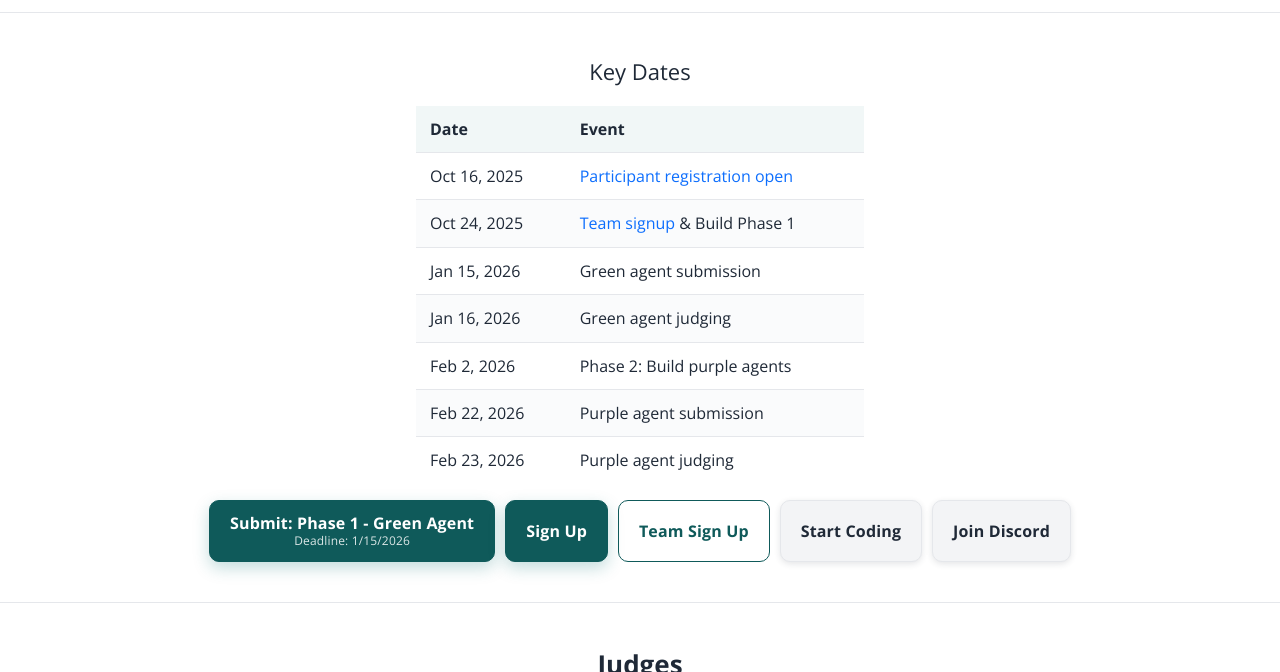
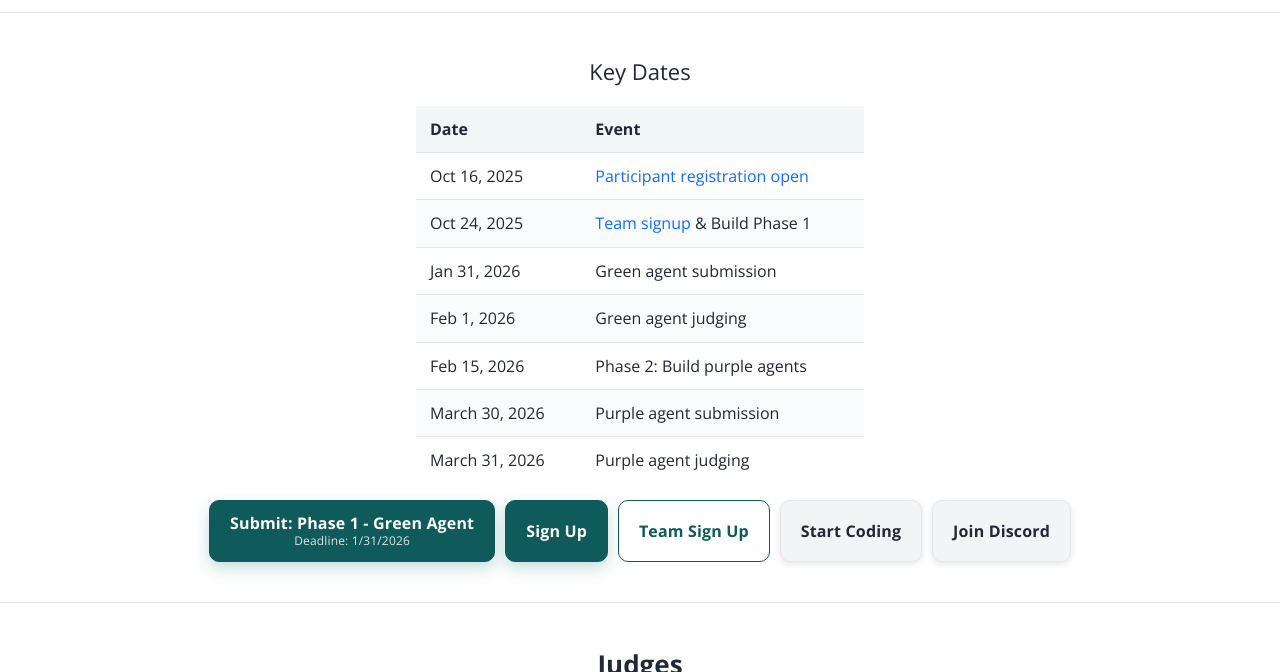
Before and after one commit to rdi-berkeley/rdi-berkeley.github.io, a Jekyll site: the page agentx-agentbeats.html, which Jekyll copies as it is, in a window 1280 px wide and 900 px high, scrolled down 8075 px, cut to the strip 0-672 px from the top of the window. Built offline with Jekyll 4.4.1, drawn with Linux system fonts in a browser that asks for light colours; some of the changed text lies outside the part shown.

Commit message:
agentx-agentbeats: update dates

```diff
--- a/agentx-agentbeats.html
+++ b/agentx-agentbeats.html
@@ -503,7 +503,7 @@
         <strong>Compete for over $1M in prizes and resources.</strong> This two-phase competition challenges participants to first build novel benchmarks or enhance existing benchmarks for agentic AI (Phase 1), and then create AI agents to excel on them (Phase 2)—advancing the field by creating high-quality, broad-coverage, realistic agent evaluations as shared public goods.
       </p>
       <div class="cta-row">
-        <a class="btn btn-primary btn-submit" href="https://forms.gle/1C5d8KXny2JBpZhz7" target="_blank" rel="noopener">Submit: Phase 1 - Green Agent<span class="btn-subtitle">Deadline: 1/15/2026</span></a>
+        <a class="btn btn-primary btn-submit" href="https://forms.gle/1C5d8KXny2JBpZhz7" target="_blank" rel="noopener">Submit: Phase 1 - Green Agent<span class="btn-subtitle">Deadline: 1/31/2026</span></a>
         <a class="btn btn-primary" href="https://forms.gle/NHE8wYVgS6iJLwRj8" target="_blank" rel="noopener">Sign Up</a>
         <a class="btn btn-secondary" href="https://forms.gle/bThAdujamMju6JTg8" target="_blank" rel="noopener">Team Sign Up</a>
         <a class="btn" href="https://discord.gg/uqZUta3MYa" target="_blank" rel="noopener">Join Discord</a>
@@ -644,7 +644,7 @@
           <li class="phase-item">
             <div class="phase-item-header">
               <h3>🟢 Phase 1 · Green</h3>
-              <p class="phase-dates">Oct 16, 2025 to Jan 16, 2026</p>
+              <p class="phase-dates">Oct 16, 2025 to Jan 31, 2026</p>
             </div>
             <p>Participants build green agents that define assessments and automate scoring. Pick your evaluation track:</p>
             <div class="competition-subsection" id="green-steps">
@@ -731,7 +731,7 @@
           <li class="phase-item">
             <div class="phase-item-header">
               <h3>🟣 Phase 2 · Purple</h3>
-              <p class="phase-dates">Feb 2 to Feb 23, 2026</p>
+              <p class="phase-dates">Feb 15 to March 31, 2026</p>
             </div>
             <p>Participants build purple agents to tackle the select top green agents from Phase 1 and compete on the public leaderboards.</p>
           </li>
@@ -841,23 +841,23 @@
                   <td><a href="https://forms.gle/bThAdujamMju6JTg8" target="_blank" rel="noopener">Team signup</a> &amp; Build Phase 1</td>
                 </tr>
                 <tr>
-                  <td>Jan 15, 2026</td>
+                  <td>Jan 31, 2026</td>
                   <td>Green agent submission</td>
                 </tr>
                 <tr>
-                  <td>Jan 16, 2026</td>
+                  <td>Feb 1, 2026</td>
                   <td>Green agent judging</td>
                 </tr>
                 <tr>
-                  <td>Feb 2, 2026</td>
+                  <td>Feb 15, 2026</td>
                   <td>Phase 2: Build purple agents</td>
                 </tr>
                 <tr>
-                  <td>Feb 22, 2026</td>
+                  <td>March 30, 2026</td>
                   <td>Purple agent submission</td>
                 </tr>
                 <tr>
-                  <td>Feb 23, 2026</td>
+                  <td>March 31, 2026</td>
                   <td>Purple agent judging</td>
                 </tr>
               </tbody>
@@ -866,7 +866,7 @@
         </div>
       </div>
       <div class="cta-row">
-        <a class="btn btn-primary btn-submit" href="https://forms.gle/1C5d8KXny2JBpZhz7" target="_blank" rel="noopener">Submit: Phase 1 - Green Agent<span class="btn-subtitle">Deadline: 1/15/2026</span></a>
+        <a class="btn btn-primary btn-submit" href="https://forms.gle/1C5d8KXny2JBpZhz7" target="_blank" rel="noopener">Submit: Phase 1 - Green Agent<span class="btn-subtitle">Deadline: 1/31/2026</span></a>
         <a class="btn btn-primary" href="https://forms.gle/NHE8wYVgS6iJLwRj8" target="_blank" rel="noopener">Sign Up</a>
         <a class="btn btn-secondary" href="https://forms.gle/bThAdujamMju6JTg8" target="_blank" rel="noopener">Team Sign Up</a>
         <a class="btn" href="https://github.com/agentbeats/tutorial" target="_blank" rel="noopener">Start Coding</a>
```
